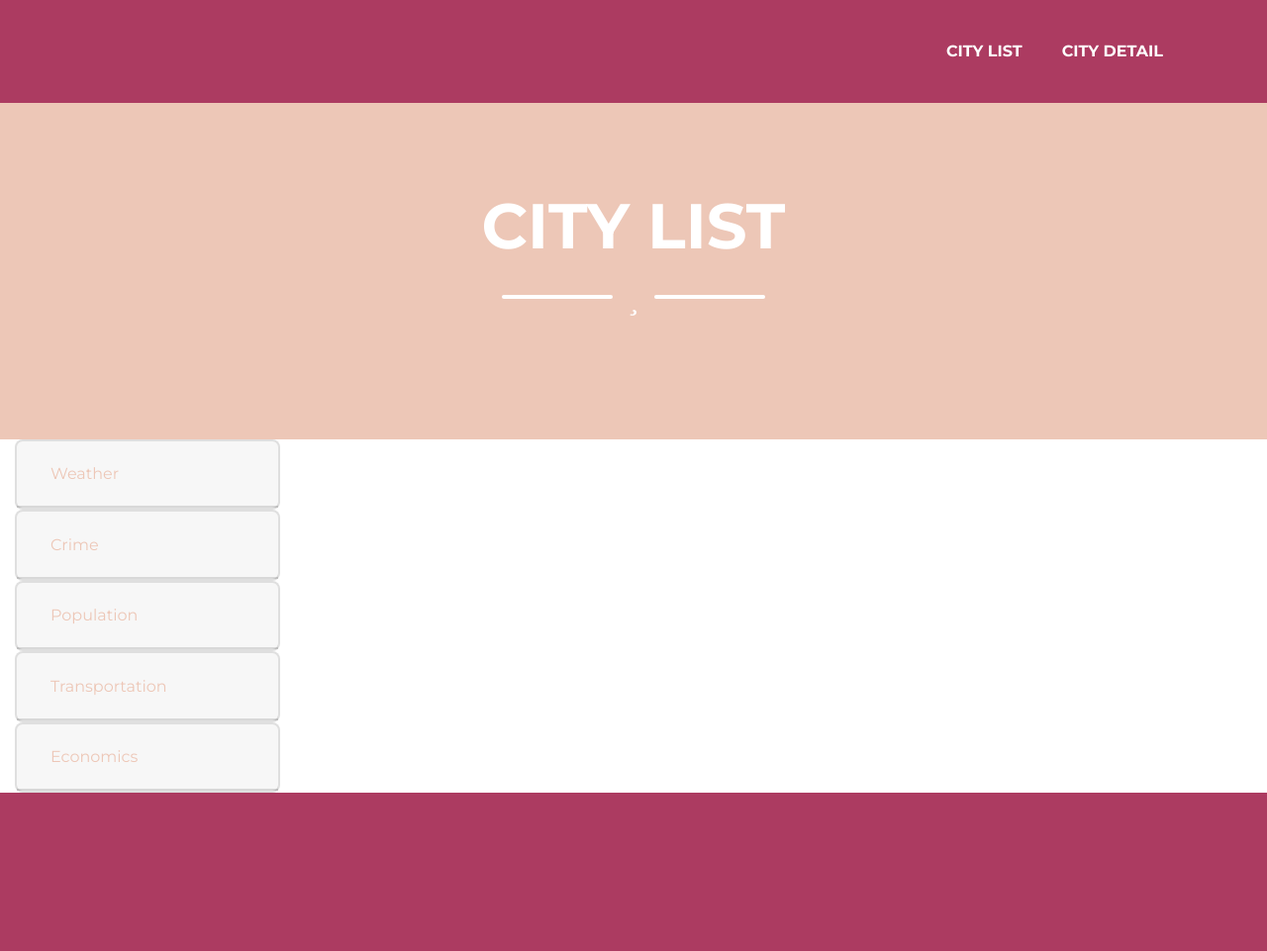
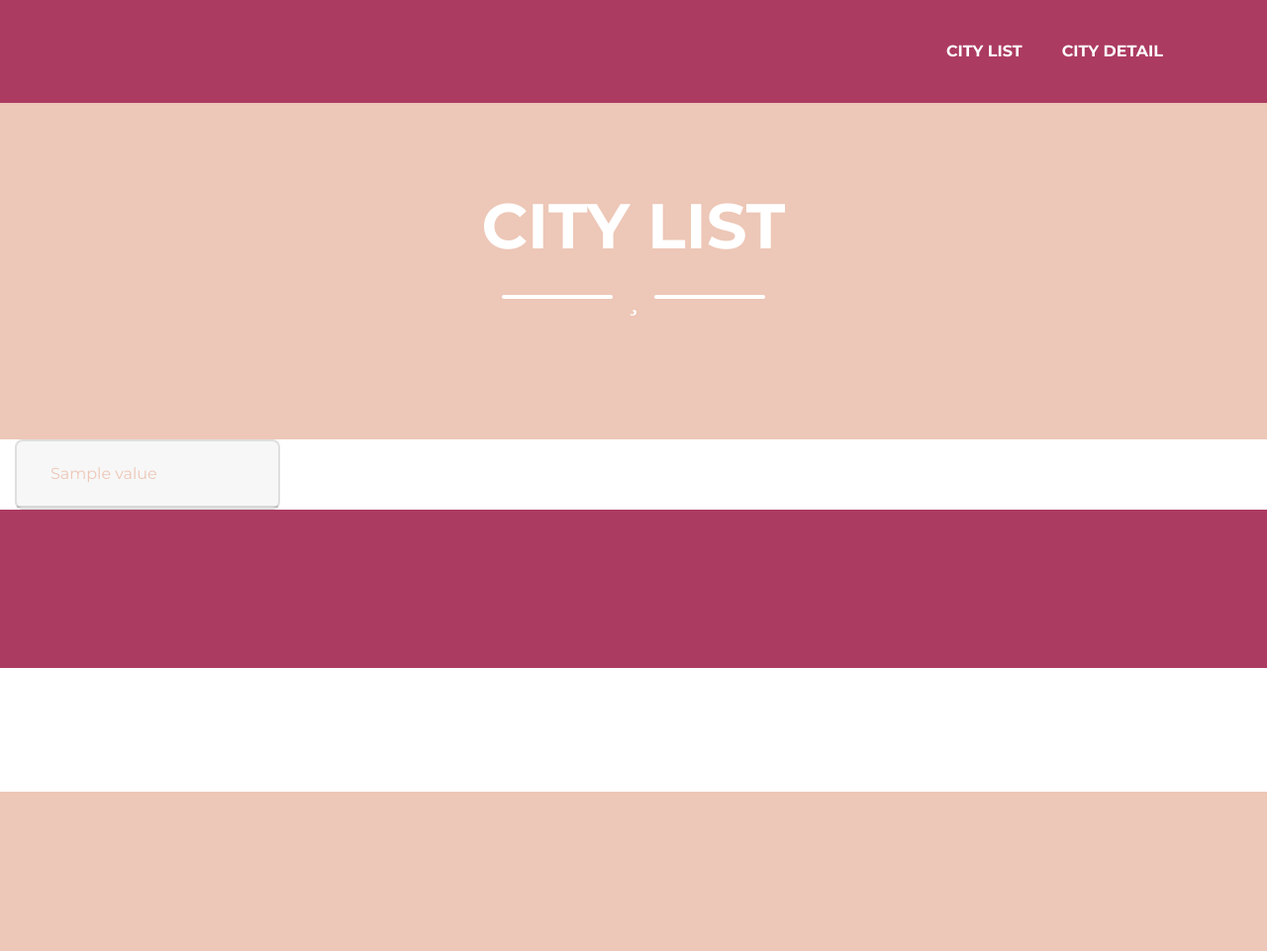
Before and after one commit to laashna/findrcity, a Django app: template findrcity/templates/city_list/city_list.html in a window 1280 px wide. Shown: the whole page at 99% size. After the commit the page ends 800 px from the top, so only its background shows below. Run offline with Django 3.2, Linux system fonts and the light colour scheme; the template is opened without the code that fills it: most values are stand-ins (such as "Sample title", 1, 10 or a date in 2020); some libraries are stand-ins or nearby versions.

Commit message:
change category filter to use dictionary

```diff
--- a/findrcity/city_list/views.py
+++ b/findrcity/city_list/views.py
@@ -1,5 +1,11 @@
 from django.views.generic import TemplateView
+from contexts.city_list_contexts import FILTER_CATEGORIES_CONTEXT
 
 
 class CityListView(TemplateView):
     template_name = 'city_list/city_list.html'
+
+    def get_context_data(self, **kwargs):
+        context = super(CityListView, self).get_context_data(**kwargs)
+        context['category'] = FILTER_CATEGORIES_CONTEXT
+        return context
--- a/findrcity/templates/city_list/filter_categories.html
+++ b/findrcity/templates/city_list/filter_categories.html
@@ -2,92 +2,96 @@
 
 <div class="accordion" id="Filter">
     <div class="container">
-
-
+        {% for key, value in category.items %}
             <div class="card">
-            <div class="card-header" id="Weather">
+                <div class="card-header" id="{{ value.member }}">
                     <h2 class="mb-0">
-                    <button class="btn btn-link" type="button" data-toggle="collapse" data-target="#collapseWeather"
-                            aria-expanded="false" aria-controls="collapseWeather">
-                        Weather
+                        <button class="btn btn-link" type="button" data-toggle="collapse"
+                                data-target="#{{ value.collapse }}"
+                                aria-expanded="false" aria-controls="{{ value.collapse }}">
+                            {{value.name}}
                         </button>
                     </h2>
                 </div>
 
-            <div id="collapseWeather" class="collapse" aria-labelledby="Weather" data-parent="#Filter">
+                <div id="{{ value.collapse }}" class="collapse" aria-labelledby="{{ value.name }}" data-parent="#Filter">
                     <div class="card-body">
-                    test
+                        {{ value.body }}
                     </div>
+                </div>
+            </div>
+        {% endfor %}
     </div>
 </div>
 
 
-        <div class="card">
-            <div class="card-header" id="Crime">
-                <h2 class="mb-0">
-                    <button class="btn btn-link collapsed" type="button" data-toggle="collapse"
-                            data-target="#collapseCrime" aria-expanded="false" aria-controls="collapseCrime">
-                        Crime
-                    </button>
-                </h2>
-            </div>
-            <div id="collapseCrime" class="collapse" aria-labelledby="Crime" data-parent="#Filter">
-                <div class="card-body">
-                    testing
-                </div>
-            </div>
-        </div>
-
-
-        <div class="card">
-            <div class="card-header" id="Population">
-                <h2 class="mb-0">
-                    <button class="btn btn-link collapsed" type="button" data-toggle="collapse"
-                            data-target="#collapsePopulation" aria-expanded="false" aria-controls="collapsePopulation">
-                        Population
-                    </button>
-                </h2>
-            </div>
-            <div id="collapsePopulation" class="collapse" aria-labelledby="Population" data-parent="#Filter">
-                <div class="card-body">
-                    hello
-                </div>
-            </div>
-        </div>
-
-
-        <div class="card">
-            <div class="card-header" id="Transportation">
-                <h2 class="mb-0">
-                    <button class="btn btn-link collapsed" type="button" data-toggle="collapse"
-                            data-target="#collapseTransportation" aria-expanded="false"
-                            aria-controls="collapseTransportation">
-                        Transportation
-                    </button>
-                </h2>
-            </div>
-            <div id="collapseTransportation" class="collapse" aria-labelledby="Transportation" data-parent="#Filter">
-                <div class="card-body">
-                    remove me
-                </div>
-            </div>
-        </div>
-
-
-        <div class="card">
-            <div class="card-header" id="Economics">
-                <h2 class="mb-0">
-                    <button class="btn btn-link collapsed" type="button" data-toggle="collapse"
-                            data-target="#collapseEconomics" aria-expanded="false" aria-controls="collapseEconomics">
-                        Economics
-                    </button>
-                </h2>
-            </div>
-            <div id="collapseEconomics" class="collapse" aria-labelledby="Economics" data-parent="#Filter">
-                <div class="card-body">
-                    save me
-                </div>
-            </div>
-        </div>
-    </div>
-</div>
+{##}
+{#        <div class="card">#}
+{#            <div class="card-header" id="Crime">#}
+{#                <h2 class="mb-0">#}
+{#                    <button class="btn btn-link collapsed" type="button" data-toggle="collapse"#}
+{#                            data-target="#collapseCrime" aria-expanded="false" aria-controls="collapseCrime">#}
+{#                        Crime#}
+{#                    </button>#}
+{#                </h2>#}
+{#            </div>#}
+{#            <div id="collapseCrime" class="collapse" aria-labelledby="Crime" data-parent="#Filter">#}
+{#                <div class="card-body">#}
+{#                    testing#}
+{#                </div>#}
+{#            </div>#}
+{#        </div>#}
+{##}
+{##}
+{#        <div class="card">#}
+{#            <div class="card-header" id="Population">#}
+{#                <h2 class="mb-0">#}
+{#                    <button class="btn btn-link collapsed" type="button" data-toggle="collapse"#}
+{#                            data-target="#collapsePopulation" aria-expanded="false" aria-controls="collapsePopulation">#}
+{#                        Population#}
+{#                    </button>#}
+{#                </h2>#}
+{#            </div>#}
+{#            <div id="collapsePopulation" class="collapse" aria-labelledby="Population" data-parent="#Filter">#}
+{#                <div class="card-body">#}
+{#                    hello#}
+{#                </div>#}
+{#            </div>#}
+{#        </div>#}
+{##}
+{##}
+{#        <div class="card">#}
+{#            <div class="card-header" id="Transportation">#}
+{#                <h2 class="mb-0">#}
+{#                    <button class="btn btn-link collapsed" type="button" data-toggle="collapse"#}
+{#                            data-target="#collapseTransportation" aria-expanded="false"#}
+{#                            aria-controls="collapseTransportation">#}
+{#                        Transportation#}
+{#                    </button>#}
+{#                </h2>#}
+{#            </div>#}
+{#            <div id="collapseTransportation" class="collapse" aria-labelledby="Transportation" data-parent="#Filter">#}
+{#                <div class="card-body">#}
+{#                    remove me#}
+{#                </div>#}
+{#            </div>#}
+{#        </div>#}
+{##}
+{##}
+{#        <div class="card">#}
+{#            <div class="card-header" id="Economics">#}
+{#                <h2 class="mb-0">#}
+{#                    <button class="btn btn-link collapsed" type="button" data-toggle="collapse"#}
+{#                            data-target="#collapseEconomics" aria-expanded="false" aria-controls="collapseEconomics">#}
+{#                        Economics#}
+{#                    </button>#}
+{#                </h2>#}
+{#            </div>#}
+{#            <div id="collapseEconomics" class="collapse" aria-labelledby="Economics" data-parent="#Filter">#}
+{#                <div class="card-body">#}
+{#                    save me#}
+{#                </div>#}
+{#            </div>#}
+{#        </div>#}
+{#    </div>#}
+{#</div>#}
```
Also changed, not shown: findrcity/contexts/city_list_contexts.py (added, +27 -0 lines). Lines whose indentation alone changed are shown as unchanged.
